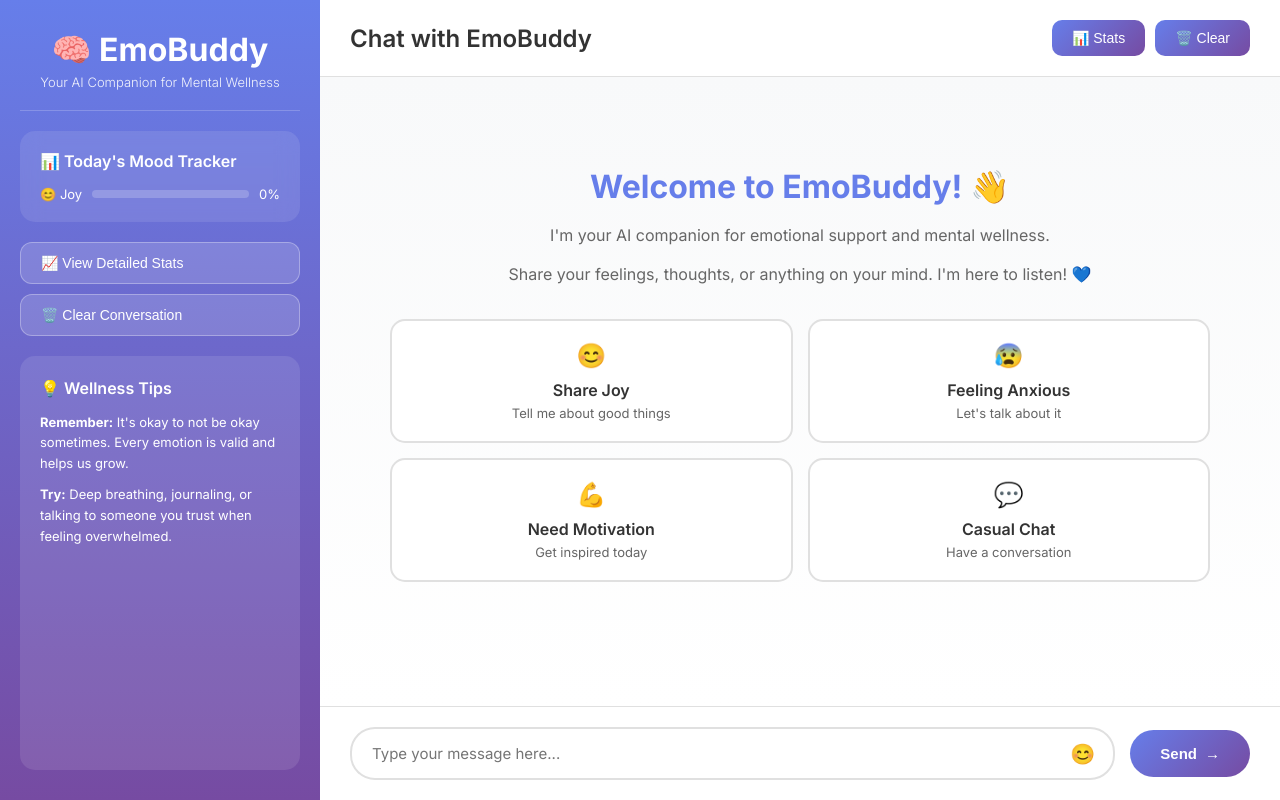
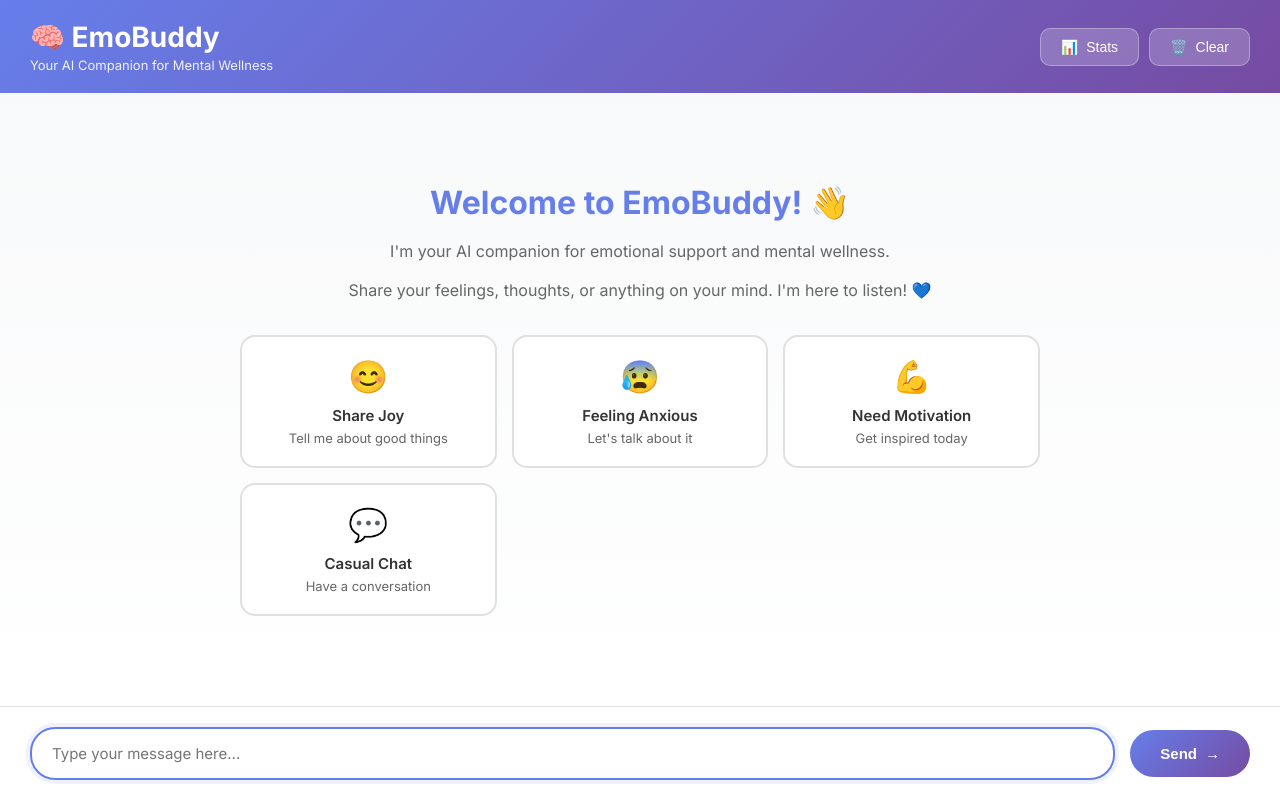
Before and after one commit to NewtothecodingworldSamridha/EMOTIONAL-BUDDY-AI-CHATBOT, a Flask app: page / in a window 1280 px wide. Run offline with Flask 3, Linux system fonts and the light colour scheme.

Commit message:
Refactor chat application layout and styles
Updated layout and styling for the chat application, including adjustments to the sidebar, chat header, and overall container styles. Removed unused elements and optimized responsiveness for various screen sizes.

```diff
--- a/templates/index.html
+++ b/templates/index.html
@@ -20,159 +20,47 @@
             justify-content: center;
             align-items: center;
             padding: 0;
-            overflow: hidden;
         }
 
         .app-container {
             width: 100%;
             height: 100vh;
-            max-width: 1400px;
+            max-width: 100%;
             display: flex;
-            background: rgba(255, 255, 255, 0.95);
-            backdrop-filter: blur(10px);
-            box-shadow: 0 30px 100px rgba(0, 0, 0, 0.3);
+            background: #ffffff;
         }
 
-        /* Sidebar */
-        .sidebar {
-            width: 320px;
-            background: linear-gradient(180deg, #667eea 0%, #764ba2 100%);
-            color: white;
-            padding: 30px 20px;
+        /* Main Chat Area - Full Width */
+        .chat-main {
+            flex: 1;
             display: flex;
             flex-direction: column;
-            gap: 20px;
-            box-shadow: 4px 0 20px rgba(0, 0, 0, 0.1);
+            background: #f8f9fa;
+            width: 100%;
         }
 
-        .logo-section {
-            text-align: center;
-            padding-bottom: 20px;
-            border-bottom: 1px solid rgba(255, 255, 255, 0.2);
-        }
-
-        .logo-section h1 {
-            font-size: 32px;
-            font-weight: 700;
-            margin-bottom: 5px;
-            display: flex;
-            align-items: center;
-            justify-content: center;
-            gap: 10px;
-        }
-
-        .logo-section p {
-            font-size: 13px;
-            opacity: 0.9;
-            font-weight: 300;
-        }
-
-        .mood-tracker {
-            background: rgba(255, 255, 255, 0.1);
-            border-radius: 15px;
-            padding: 20px;
-            backdrop-filter: blur(10px);
-        }
-
-        .mood-tracker h3 {
-            font-size: 16px;
-            margin-bottom: 15px;
-            font-weight: 600;
-        }
-
-        .mood-chart {
-            display: flex;
-            flex-direction: column;
-            gap: 10px;
-        }
-
-        .mood-item {
+        .chat-header {
+            background: linear-gradient(135deg, #667eea 0%, #764ba2 100%);
+            padding: 20px 30px;
             display: flex;
             justify-content: space-between;
             align-items: center;
-            font-size: 13px;
+            box-shadow: 0 2px 10px rgba(0,0,0,0.1);
         }
 
-        .mood-bar {
-            flex: 1;
-            height: 8px;
-            background: rgba(255, 255, 255, 0.2);
-            border-radius: 10px;
-            margin: 0 10px;
-            overflow: hidden;
-        }
-
-        .mood-bar-fill {
-            height: 100%;
-            background: white;
-            border-radius: 10px;
-            transition: width 0.5s ease;
-        }
-
-        .quick-actions {
-            display: flex;
-            flex-direction: column;
-            gap: 10px;
-        }
-
-        .action-btn {
-            background: rgba(255, 255, 255, 0.15);
-            border: 1px solid rgba(255, 255, 255, 0.3);
+        .chat-header-left h1 {
+            font-size: 28px;
             color: white;
-            padding: 12px 20px;
-            border-radius: 12px;
-            cursor: pointer;
-            transition: all 0.3s;
-            font-size: 14px;
-            font-weight: 500;
-            text-align: left;
+            font-weight: 700;
             display: flex;
             align-items: center;
             gap: 10px;
         }
 
-        .action-btn:hover {
-            background: rgba(255, 255, 255, 0.25);
-            transform: translateX(5px);
-        }
-
-        .tips-section {
-            background: rgba(255, 255, 255, 0.1);
-            border-radius: 15px;
-            padding: 20px;
+        .chat-header-left p {
             font-size: 13px;
-            line-height: 1.6;
-            flex: 1;
-            overflow-y: auto;
-        }
-
-        .tips-section h3 {
-            font-size: 16px;
-            margin-bottom: 10px;
-            font-weight: 600;
-        }
-
-        /* Main Chat Area */
-        .chat-main {
-            flex: 1;
-            display: flex;
-            flex-direction: column;
-            background: #f8f9fa;
-        }
-
-        .chat-header {
-            background: white;
-            padding: 20px 30px;
-            border-bottom: 1px solid #e0e0e0;
-            display: flex;
-            justify-content: space-between;
-            align-items: center;
-        }
-
-        .chat-header h2 {
-            font-size: 24px;
-            color: #333;
-            font-weight: 600;
+            color: rgba(255,255,255,0.9);
+            margin-top: 3px;
         }
 
         .header-actions {
@@ -182,9 +70,9 @@
 
         .header-btn {
             padding: 10px 20px;
-            background: linear-gradient(135deg, #667eea 0%, #764ba2 100%);
+            background: rgba(255,255,255,0.2);
             color: white;
-            border: none;
+            border: 1px solid rgba(255,255,255,0.3);
             border-radius: 10px;
             cursor: pointer;
             font-size: 14px;
@@ -320,9 +208,12 @@
 
         .suggestions {
             display: grid;
-            grid-template-columns: repeat(2, 1fr);
+            grid-template-columns: repeat(auto-fit, minmax(200px, 1fr));
             gap: 15px;
             margin-top: 30px;
+            max-width: 800px;
+            margin-left: auto;
+            margin-right: auto;
         }
 
         .suggestion-card {
@@ -341,7 +233,7 @@
         }
 
         .suggestion-card .icon {
-            font-size: 24px;
+            font-size: 32px;
             margin-bottom: 10px;
         }
 
@@ -349,6 +241,7 @@
             font-weight: 600;
             color: #333;
             margin-bottom: 5px;
+            font-size: 15px;
         }
 
         .suggestion-card .desc {
@@ -372,7 +265,7 @@
 
         #userInput {
             width: 100%;
-            padding: 15px 50px 15px 20px;
+            padding: 15px 20px;
             border: 2px solid #e0e0e0;
             border-radius: 25px;
             font-size: 15px;
@@ -384,18 +277,6 @@
         #userInput:focus {
             border-color: #667eea;
             box-shadow: 0 0 0 4px rgba(102, 126, 234, 0.1);
-        }
-
-        .emoji-btn {
-            position: absolute;
-            right: 15px;
-            top: 50%;
-            transform: translateY(-50%);
-            background: none;
-            border: none;
-            font-size: 20px;
-            cursor: pointer;
-            padding: 5px;
         }
 
         .send-btn {
@@ -572,70 +460,75 @@
         }
 
         /* Responsive */
-        @media (max-width: 1024px) {
-            .sidebar {
+        @media (max-width: 768px) {
+            .chat-header {
+                padding: 15px 20px;
+            }
+
+            .chat-header-left h1 {
+                font-size: 20px;
+            }
+
+            .header-btn span {
                 display: none;
             }
-        }
 
-        @media (max-width: 768px) {
-            .app-container {
-                max-width: 100%;
+            .chat-container {
+                padding: 20px 15px;
+            }
+
+            .message {
+                max-width: 95%;
+            }
+
+            .welcome-screen {
+                padding: 40px 20px;
+            }
+
+            .welcome-screen h2 {
+                font-size: 24px;
             }
 
             .suggestions {
                 grid-template-columns: 1fr;
             }
 
-            .message {
-                max-width: 95%;
+            .input-area {
+                padding: 15px;
+            }
+
+            .send-btn span:last-child {
+                display: none;
+            }
+
+            .modal-content {
+                padding: 30px 20px;
+            }
+
+            .stat-cards {
+                grid-template-columns: 1fr;
             }
         }
     </style>
 </head>
 <body>
     <div class="app-container">
-        <!-- Sidebar -->
-        <div class="sidebar">
-            <div class="logo-section">
-                <h1>🧠 EmoBuddy</h1>
-                <p>Your AI Companion for Mental Wellness</p>
-            </div>
-
-            <div class="mood-tracker">
-                <h3>📊 Today's Mood Tracker</h3>
-                <div class="mood-chart" id="moodChart">
-                    <div class="mood-item">
-                        <span>😊 Joy</span>
-                        <div class="mood-bar"><div class="mood-bar-fill" style="width: 0%"></div></div>
-                        <span>0%</span>
-                    </div>
-                </div>
-            </div>
-
-            <div class="quick-actions">
-                <button class="action-btn" onclick="showSummary()">
-                    📈 View Detailed Stats
-                </button>
-                <button class="action-btn" onclick="clearChat()">
-                    🗑️ Clear Conversation
-                </button>
-            </div>
-
-            <div class="tips-section">
-                <h3>💡 Wellness Tips</h3>
-                <p><strong>Remember:</strong> It's okay to not be okay sometimes. Every emotion is valid and helps us grow.</p>
-                <p style="margin-top: 10px;"><strong>Try:</strong> Deep breathing, journaling, or talking to someone you trust when feeling overwhelmed.</p>
-            </div>
-        </div>
-
         <!-- Main Chat Area -->
         <div class="chat-main">
             <div class="chat-header">
-                <h2>Chat with EmoBuddy</h2>
+                <div class="chat-header-left">
+                    <h1>🧠 EmoBuddy</h1>
+                    <p>Your AI Companion for Mental Wellness</p>
+                </div>
                 <div class="header-actions">
-                    <button class="header-btn" onclick="showSummary()">📊 Stats</button>
-                    <button class="header-btn" onclick="clearChat()">🗑️ Clear</button>
+                    <button class="header-btn" onclick="showSummary()">
+                        <span>📊</span>
+                        <span>Stats</span>
+                    </button>
+                    <button class="header-btn" onclick="clearChat()">
+                        <span>🗑️</span>
+                        <span>Clear</span>
+                    </button>
                 </div>
             </div>
 
@@ -646,7 +539,7 @@
                     <p>Share your feelings, thoughts, or anything on your mind. I'm here to listen! 💙</p>
 
                     <div class="suggestions">
-                        <div class="suggestion-card" onclick="sendSuggestion('I\'m feeling happy today!')">
+                        <div class="suggestion-card" onclick="sendSuggestion('I\'m feeling really happy today!')">
                             <div class="icon">😊</div>
                             <div class="title">Share Joy</div>
                             <div class="desc">Tell me about good things</div>
@@ -656,12 +549,12 @@
                             <div class="title">Feeling Anxious</div>
                             <div class="desc">Let's talk about it</div>
                         </div>
-                        <div class="suggestion-card" onclick="sendSuggestion('I need some motivation')">
+                        <div class="suggestion-card" onclick="sendSuggestion('I need some motivation today')">
                             <div class="icon">💪</div>
                             <div class="title">Need Motivation</div>
                             <div class="desc">Get inspired today</div>
                         </div>
-                        <div class="suggestion-card" onclick="sendSuggestion('Just want to chat')">
+                        <div class="suggestion-card" onclick="sendSuggestion('Just want to chat casually')">
                             <div class="icon">💬</div>
                             <div class="title">Casual Chat</div>
                             <div class="desc">Have a conversation</div>
@@ -673,7 +566,6 @@
             <div class="input-area">
                 <div class="input-wrapper">
                     <input type="text" id="userInput" placeholder="Type your message here..." onkeypress="handleKeyPress(event)">
-                    <button class="emoji-btn">😊</button>
                 </div>
                 <button class="send-btn" onclick="sendMessage()" id="sendBtn">
                     <span>Send</span>
@@ -693,8 +585,6 @@
     </div>
 
     <script>
-        let emotionData = {};
-
         function sendSuggestion(text) {
             document.getElementById('userInput').value = text;
             sendMessage();
@@ -725,7 +615,6 @@
 
                 hideTyping();
                 addMessage(data.response, 'bot', data.emotion, data.intensity);
-                updateMoodTracker(data.emotion);
 
             } catch (error) {
                 hideTyping();
@@ -734,6 +623,7 @@
             }
 
             sendBtn.disabled = false;
+            input.focus();
         }
 
         function addMessage(text, type, emotion = null, intensity = null) {
@@ -793,32 +683,6 @@
             if (typing) typing.remove();
         }
 
-        function updateMoodTracker(emotion) {
-            emotionData[emotion] = (emotionData[emotion] || 0) + 1;
-            const total = Object.values(emotionData).reduce((a, b) => a + b, 0);
-
-            const moodChart = document.getElementById('moodChart');
-            moodChart.innerHTML = '';
-
-            const emotionIcons = {
-                joy: '😊', sadness: '😢', anger: '😠', anxiety: '😰',
-                gratitude: '🙏', excitement: '🎉', confusion: '🤔',
-                love: '❤️', disappointment: '😞', neutral: '😐'
-            };
-
-            Object.entries(emotionData).forEach(([emotion, count]) => {
-                const percentage = ((count / total) * 100).toFixed(0);
-                const item = document.createElement('div');
-                item.className = 'mood-item';
-                item.innerHTML = `
-                    <span>${emotionIcons[emotion] || '😊'} ${emotion}</span>
-                    <div class="mood-bar"><div class="mood-bar-fill" style="width: ${percentage}%"></div></div>
-                    <span>${percentage}%</span>
-                `;
-                moodChart.appendChild(item);
-            });
-        }
-
         async function showSummary() {
             try {
                 const response = await fetch('/summary');
@@ -830,7 +694,7 @@
                     summaryContent.innerHTML = `<p style="text-align: center; color: #666; padding: 20px;">${data.message}</p>`;
                 } else {
                     let html = `
-                        <div style="display: grid; grid-template-columns: repeat(3, 1fr); gap: 15px; margin-bottom: 30px;">
+                        <div class="stat-cards">
                             <div class="stat-card">
                                 <div class="stat-label">Duration</div>
                                 <div class="stat-value">${data.duration}<span style="font-size: 16px;">min</span></div>
@@ -841,7 +705,7 @@
                             </div>
                             <div class="stat-card">
                                 <div class="stat-label">Top Emotion</div>
-                                <div class="stat-value" style="font-size: 24px;">${data.top_emotion}</div>
+                                <div class="stat-value" style="font-size: 20px; text-transform: capitalize;">${data.top_emotion}</div>
                             </div>
                         </div>
                         <div class="emotion-breakdown">
@@ -879,6 +743,12 @@
             document.getElementById('summaryModal').style.display = 'none';
         }
 
+        function closeModalOnOutsideClick(event) {
+            if (event.target.id === 'summaryModal') {
+                closeSummary();
+            }
+        }
+
         async function clearChat() {
             if (confirm('Are you sure you want to clear the chat history?')) {
                 try {
@@ -890,3 +760,48 @@
                             <h2>Welcome Back! 👋</h2>
                             <p>I'm your AI companion for emotional support and mental wellness.</p>
                             <p>Share your feelings, thoughts, or anything on your mind. I'm here to listen! 💙</p>
+
+                            <div class="suggestions">
+                                <div class="suggestion-card" onclick="sendSuggestion('I\'m feeling really happy today!')">
+                                    <div class="icon">😊</div>
+                                    <div class="title">Share Joy</div>
+                                    <div class="desc">Tell me about good things</div>
+                                </div>
+                                <div class="suggestion-card" onclick="sendSuggestion('I\'m feeling stressed and anxious')">
+                                    <div class="icon">😰</div>
+                                    <div class="title">Feeling Anxious</div>
+                                    <div class="desc">Let's talk about it</div>
+                                </div>
+                                <div class="suggestion-card" onclick="sendSuggestion('I need some motivation today')">
+                                    <div class="icon">💪</div>
+                                    <div class="title">Need Motivation</div>
+                                    <div class="desc">Get inspired today</div>
+                                </div>
+                                <div class="suggestion-card" onclick="sendSuggestion('Just want to chat casually')">
+                                    <div class="icon">💬</div>
+                                    <div class="title">Casual Chat</div>
+                                    <div class="desc">Have a conversation</div>
+                                </div>
+                            </div>
+                        </div>
+                    `;
+                } catch (error) {
+                    console.error('Error clearing chat:', error);
+                    alert('Failed to clear chat. Please try again.');
+                }
+            }
+        }
+
+        function handleKeyPress(event) {
+            if (event.key === 'Enter') {
+                sendMessage();
+            }
+        }
+
+        // Focus input on load
+        window.addEventListener('load', function() {
+            document.getElementById('userInput').focus();
+        });
+    </script>
+</body>
+</html>
```
Also changed, not shown: other parts of templates/index.html (+17 -9 lines).
